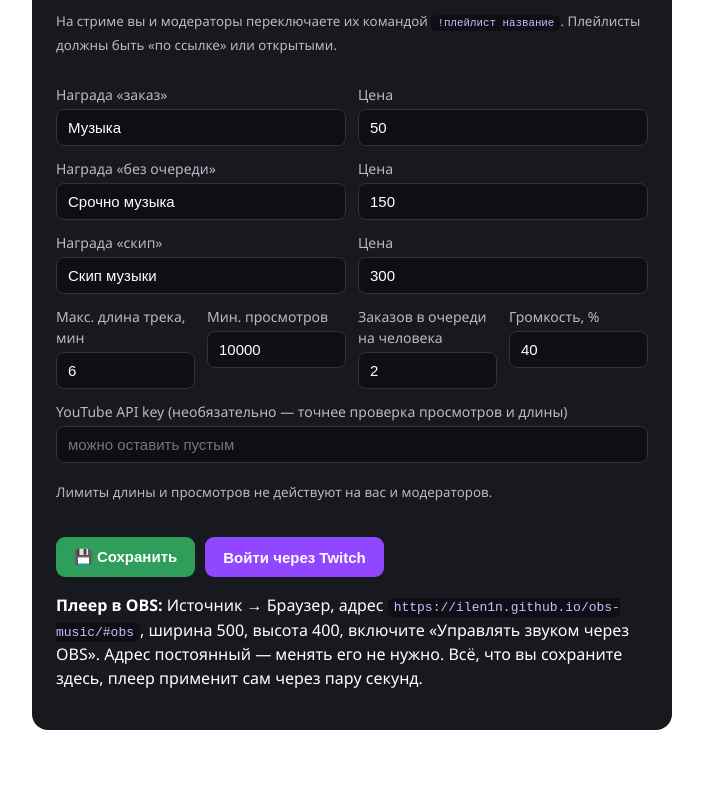
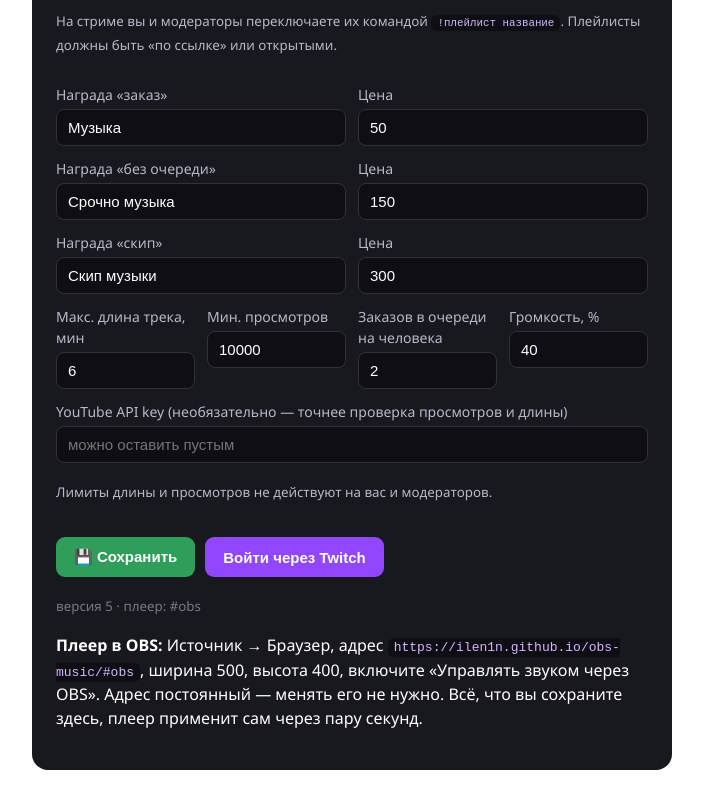
Before and after one commit to iLen1n/obs-music, a plain HTML site: page index.html in a window 1280 px wide. Shown: the part 508-1308 px from the top of the page, without its empty margins (288-991 px from the left). Before the commit the page ends 1268 px from the top, so only its background shows below. Drawn offline with Linux system fonts and the light colour scheme.

Commit message:
Номер версии на странице настроек
Co-Authored-By: Claude Opus 5.5 <noreply@anthropic.com>
Claude-Session: https://claude.ai/code/session_01YXz2jmxev9AwKca1XpbnQ1

```diff
--- a/index.html
+++ b/index.html
@@ -106,6 +106,7 @@
   </div>
   <div id="s-step2">
     <p id="s-status"></p>
+    <p><small style="opacity:.6">версия 5 · плеер: #obs</small></p>
     <div id="s-done">
       <p><b>Плеер в OBS:</b> Источник → Браузер, адрес <code>https://ilen1n.github.io/obs-music/#obs</code>, ширина 500, высота 400, включите «Управлять звуком через OBS». Адрес постоянный — менять его не нужно. Всё, что вы сохраните здесь, плеер применит сам через пару секунд.</p>
     </div>
```
